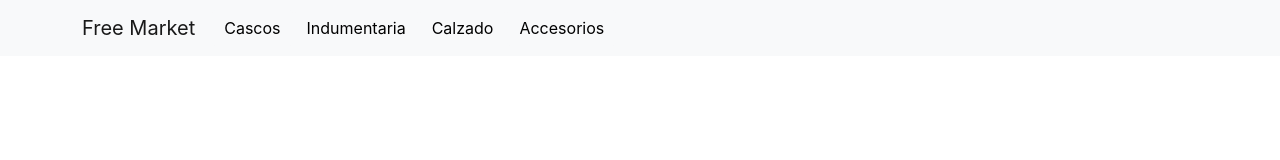
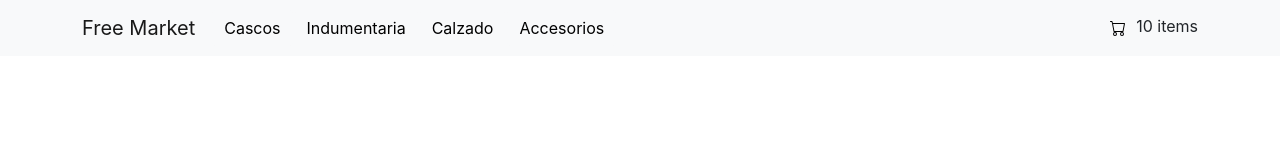
Before and after one commit to gonzolopez18/freemarketlopez, a React (Create React App) app: page / in a window 1280 px wide. Shown: the top 160 px of the page. Built offline with nearby package versions, Linux system fonts and the light colour scheme.

Commit message:
Agrego CartWidget

```diff
--- /dev/null
+++ b/src/components/CartWidget/CartWidget.css
@@ -0,0 +1,4 @@
+
+.cart-widget img {
+    padding: 10px;
+}
--- /dev/null
+++ b/src/components/CartWidget/CartWidget.js
@@ -0,0 +1,13 @@
+import React from 'react';
+import './CartWidget.css'
+
+const CartWidget = () => {
+    return (
+        <div className="cart-widget">
+            <img src='images/cart.svg' alt='Shopping Cart' />
+            10 items
+        </div>
+    );
+}
+
+export default CartWidget;
--- a/src/components/navbar/NavBar.js
+++ b/src/components/navbar/NavBar.js
@@ -1,5 +1,6 @@
 import React from 'react';
 import NavButton from '../NavButton/NavButton';
+import CartWidget from '../CartWidget/CartWidget';
 
 
 const NavBar = () => {
@@ -16,6 +17,7 @@ const NavBar = () => {
                     <NavButton label="Calzado"/>
                     <NavButton label="Accesorios"/>
                 </div>
+                <CartWidget />
             </div>
         </nav>
     );
```
Also changed, not shown: public/images/cart.svg (added).
